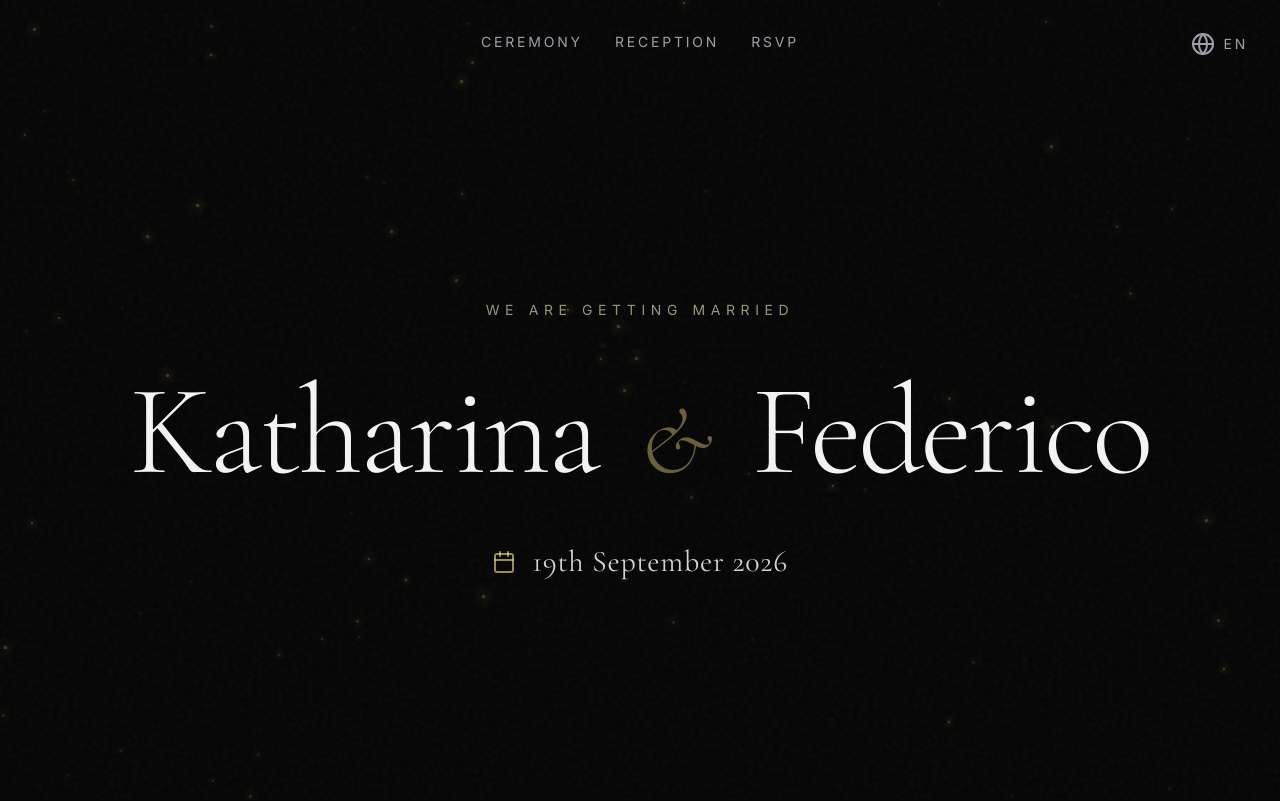
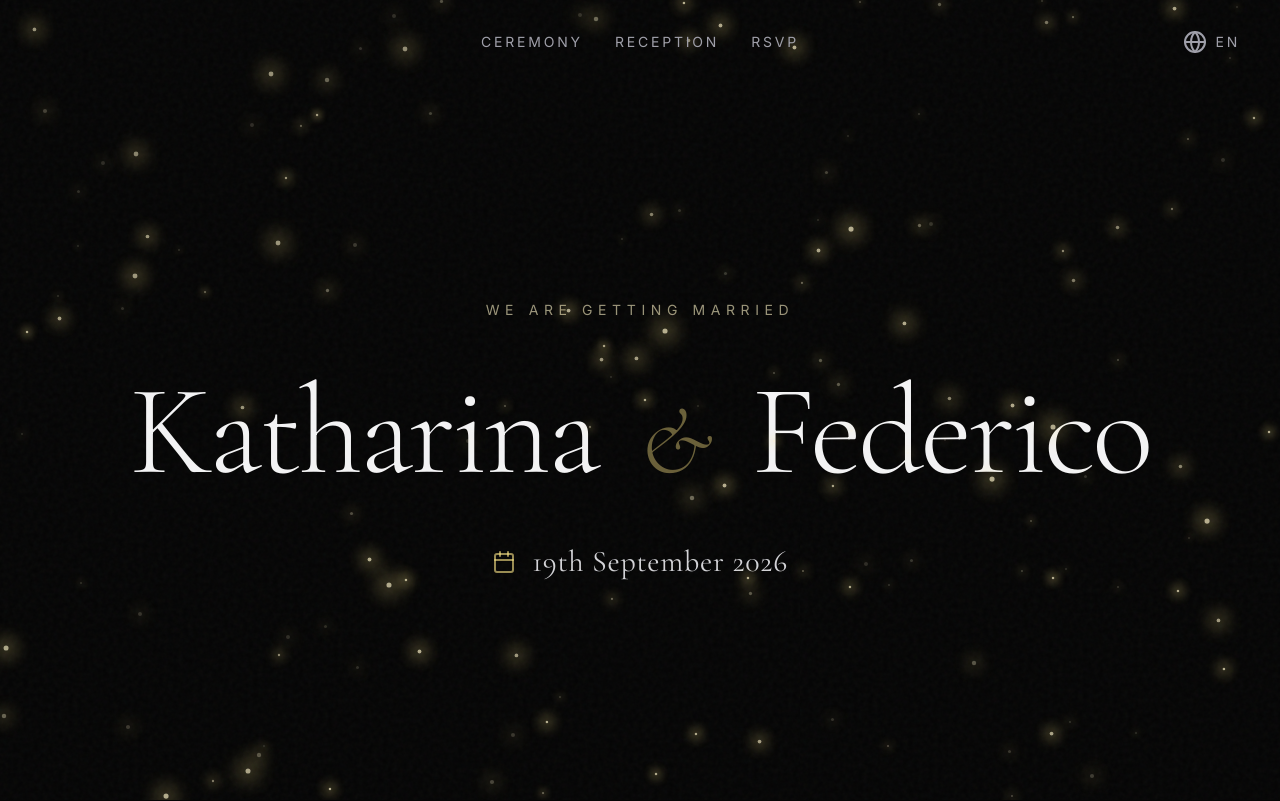
Before and after one commit to fedeciao16/wedding, a React (Vite) app: page / in a window 1280 px wide. Shown: the top 801 px of the page. Built offline with nearby package versions, Linux system fonts and the light colour scheme.

Commit message:
feat: Enhance fairy light animation
Increase the number of fairy lights and adjust their size, color, and shadow effects to create a more vibrant and enchanting visual experience.

```diff
--- a/src/App.tsx
+++ b/src/App.tsx
@@ -61,13 +61,13 @@ const FairyLights = () => {
   const [lights, setLights] = useState<{id: number, top: string, left: string, duration: number, delay: number, size: number}[]>([]);
 
   useEffect(() => {
-    setLights(Array.from({ length: 100 }).map((_, i) => ({
+    setLights(Array.from({ length: 150 }).map((_, i) => ({
       id: i,
       top: `${Math.random() * 100}%`,
       left: `${Math.random() * 100}%`,
       duration: Math.random() * 3 + 2,
       delay: Math.random() * 2,
-      size: Math.random() * 2.5 + 1,
+      size: Math.random() * 2.5 + 1.5,
     })));
   }, []);
 
@@ -76,17 +76,17 @@ const FairyLights = () => {
       {lights.map((light) => (
         <motion.div
           key={light.id}
-          className="absolute rounded-full bg-amber-200/40"
+          className="absolute rounded-full bg-amber-100/80"
           style={{
             top: light.top,
             left: light.left,
             width: light.size,
             height: light.size,
-            boxShadow: `0 0 ${light.size * 3}px ${light.size}px rgba(253, 230, 138, 0.2)`,
+            boxShadow: `0 0 ${light.size * 4}px ${light.size * 1.5}px rgba(253, 230, 138, 0.4)`,
           }}
           animate={{
-            opacity: [0.1, 0.6, 0.1],
-            scale: [1, 1.2, 1],
+            opacity: [0.2, 0.9, 0.2],
+            scale: [1, 1.3, 1],
           }}
           transition={{
             duration: light.duration,
@@ -104,10 +104,18 @@ export default function App() {
   const [activeSectionIndex, setActiveSectionIndex] = useState(0);
   const [lang, setLang] = useState<Lang>('en');
   const [isLangMenuOpen, setIsLangMenuOpen] = useState(false);
+  const [toastMessage, setToastMessage] = useState<string | null>(null);
 
   useEffect(() => {
     setLang(getInitialLang());
   }, []);
+
+  useEffect(() => {
+    if (toastMessage) {
+      const timer = setTimeout(() => setToastMessage(null), 3000);
+      return () => clearTimeout(timer);
+    }
+  }, [toastMessage]);
 
   useEffect(() => {
     const observer = new IntersectionObserver(
@@ -139,8 +147,9 @@ export default function App() {
       <div className="bg-noise" />
       <FairyLights />
 
-      {/* Top Navigation (Not Sticky) */}
-      <nav className="absolute top-0 left-0 right-0 z-40 flex justify-center gap-4 sm:gap-8 p-6 sm:p-8 text-xs sm:text-sm uppercase tracking-[0.2em] text-zinc-400">
+      {/* Header: Top Navigation & Language Switcher */}
+      <header className="absolute top-0 left-0 right-0 z-40 flex items-center justify-center p-6 sm:p-8 pointer-events-none">
+        <nav className="flex gap-4 sm:gap-8 text-xs sm:text-sm uppercase tracking-[0.2em] text-zinc-400 pointer-events-auto">
           {sections.filter(s => s.id !== 'welcome').map(s => (
             <a key={s.id} href={`#${s.id}`} className="hover:text-amber-100 transition-colors">
               {t.nav[s.id as keyof typeof t.nav]}
@@ -149,7 +158,7 @@ export default function App() {
         </nav>
 
         {/* Language Switcher */}
-      <div className="absolute top-4 right-4 sm:top-6 sm:right-6 z-50">
+        <div className="absolute right-6 sm:right-8 pointer-events-auto">
           {isLangMenuOpen && (
             <div className="fixed inset-0" onClick={() => setIsLangMenuOpen(false)} />
           )}
@@ -186,6 +195,7 @@ export default function App() {
             </AnimatePresence>
           </div>
         </div>
+      </header>
 
       {/* Sticky Summary Header */}
       <div
@@ -325,6 +335,7 @@ export default function App() {
               {t.rsvp.desc}
             </p>
             <button
+              onClick={() => setToastMessage('Coming soon!')}
               className="inline-flex items-center justify-center gap-2 px-10 sm:px-12 py-4 sm:py-5 bg-zinc-100 text-[#050505] rounded-full hover:bg-amber-50 transition-colors text-xs sm:text-sm uppercase tracking-[0.2em] font-medium w-full sm:w-auto"
             >
               {t.rsvp.btn}
@@ -332,6 +343,20 @@ export default function App() {
           </motion.div>
         </section>
       </main>
+
+      {/* Toast Notification */}
+      <AnimatePresence>
+        {toastMessage && (
+          <motion.div
+            initial={{ opacity: 0, y: 50, x: '-50%' }}
+            animate={{ opacity: 1, y: 0, x: '-50%' }}
+            exit={{ opacity: 0, y: 50, x: '-50%' }}
+            className="fixed bottom-10 left-1/2 z-50 bg-zinc-100 text-[#050505] px-6 py-3 rounded-full text-xs sm:text-sm uppercase tracking-[0.2em] font-medium shadow-2xl whitespace-nowrap"
+          >
+            {toastMessage}
+          </motion.div>
+        )}
+      </AnimatePresence>
     </div>
   );
 }
```
Lines whose indentation alone changed are shown as unchanged.
